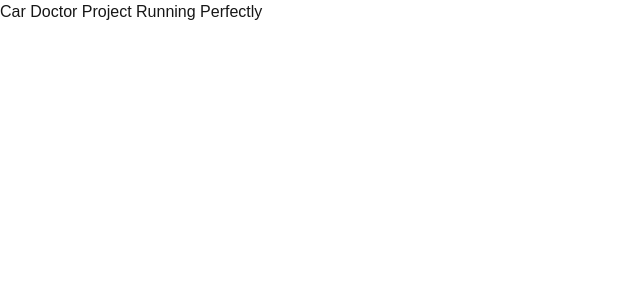
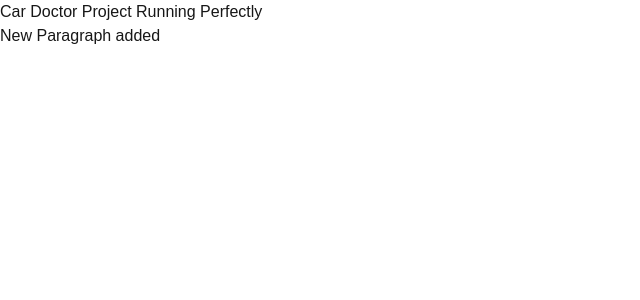
Before and after one commit to SK-Jabed/Car-Doctor-NextJS-Project, a Next.js app: page / in a window 1280 px wide. Shown: the top 300 px of the page, without its empty margins (0-640 px from the left). Built offline with nearby package versions, Linux system fonts and the light colour scheme.

Commit message:
Layout JSX File Updated and Design Done

```diff
--- a/src/app/page.js
+++ b/src/app/page.js
@@ -4,6 +4,7 @@ export default function Home() {
   return (
     <div>
       <h2>Car Doctor Project Running Perfectly</h2>
+      <p>New Paragraph added</p>
     </div>
   );
 }
```
